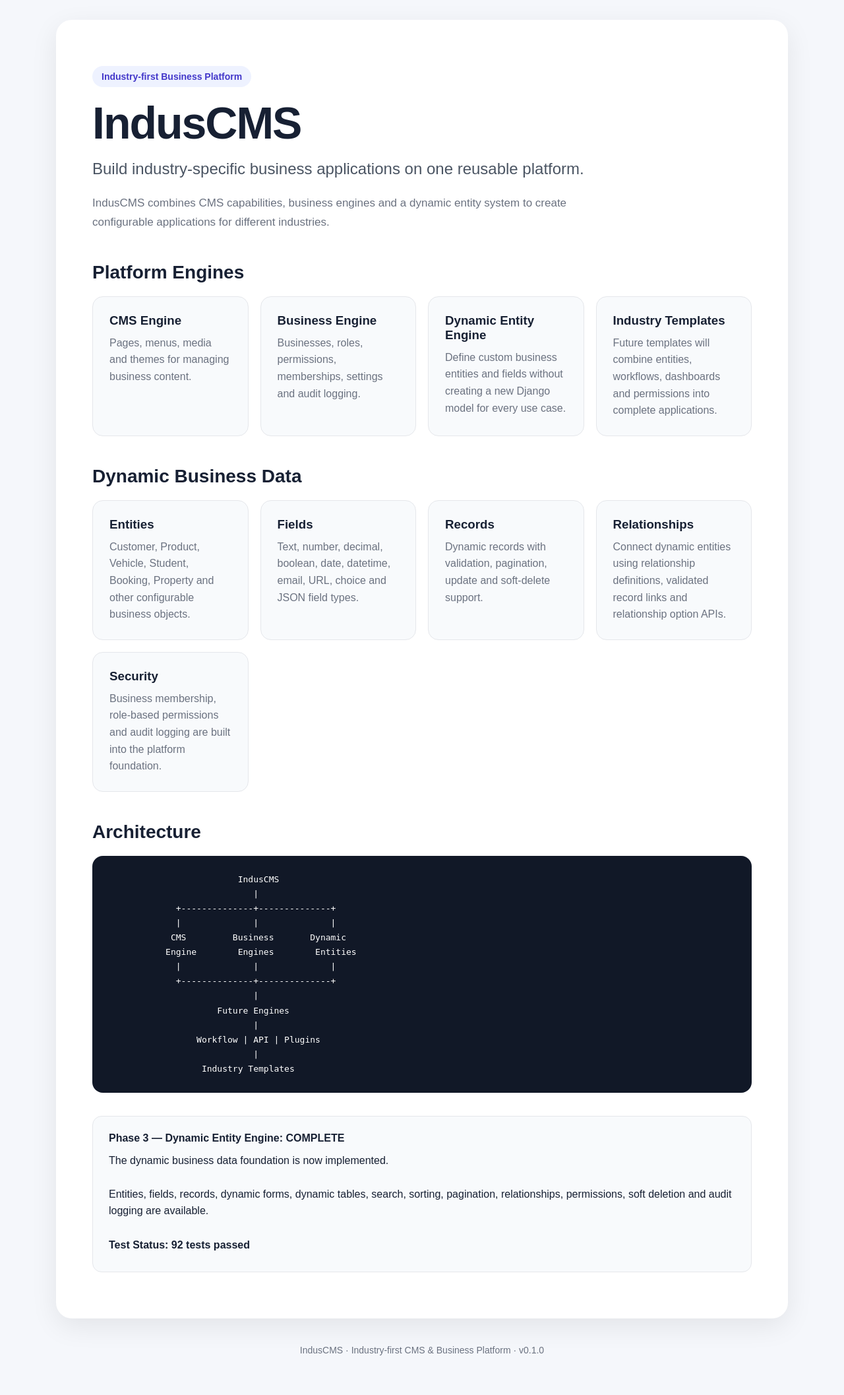
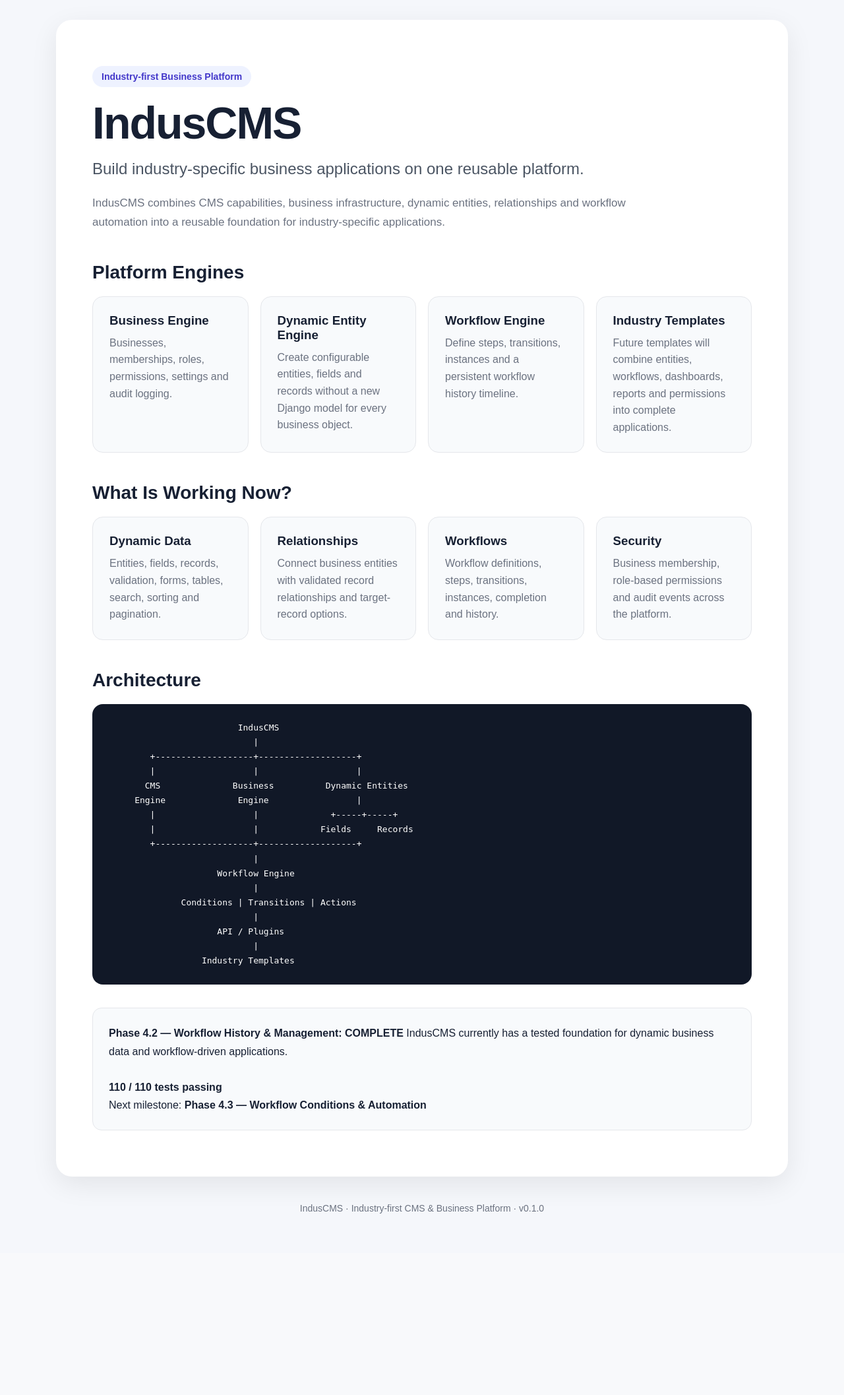
Before and after one commit to jitenkr2030/IndusCMS, a Django app: page / in a window 1280 px wide. Shown: the whole page at 66% size. After the commit the page ends 1839 px from the top, so only its background shows below. Run offline with Django 5.2, Linux system fonts and the light colour scheme.

Commit message:
docs: update homepage for workflow engine

```diff
--- a/templates/core/home.html
+++ b/templates/core/home.html
@@ -4,32 +4,21 @@
     <meta charset="UTF-8">
     <meta name="viewport" content="width=device-width, initial-scale=1.0">
     <title>IndusCMS — Industry-first CMS & Business Platform</title>
-
     <style>
-        * {
-            box-sizing: border-box;
-        }
-
+        * { box-sizing: border-box; }
         body {
             margin: 0;
             font-family: Arial, Helvetica, sans-serif;
             background: #f5f7fb;
             color: #172033;
         }
-
-        .container {
-            max-width: 1150px;
-            margin: auto;
-            padding: 30px 20px 60px;
-        }
-
+        .container { max-width: 1150px; margin: auto; padding: 30px 20px 60px; }
         .hero {
             background: white;
             padding: 70px 55px;
             border-radius: 24px;
-            box-shadow: 0 12px 40px rgba(0, 0, 0, 0.08);
+            box-shadow: 0 12px 40px rgba(0,0,0,.08);
         }
-
         .badge {
             display: inline-block;
             padding: 8px 14px;
@@ -40,76 +29,23 @@
             font-weight: bold;
             margin-bottom: 20px;
         }
-
-        h1 {
-            font-size: clamp(42px, 7vw, 68px);
-            line-height: 1;
-            margin: 0 0 18px;
-            letter-spacing: -2px;
-        }
-
-        .tagline {
-            font-size: 24px;
-            line-height: 1.5;
-            color: #4b5563;
-            max-width: 800px;
-        }
-
-        .description {
-            font-size: 17px;
-            line-height: 1.7;
-            color: #6b7280;
-            max-width: 800px;
-            margin-top: 20px;
-        }
-
-        .section {
-            margin-top: 45px;
-        }
-
-        .section h2 {
-            font-size: 28px;
-            margin-bottom: 20px;
-        }
-
-        .grid {
-            display: grid;
-            grid-template-columns: repeat(auto-fit, minmax(230px, 1fr));
-            gap: 18px;
-        }
-
-        .card {
-            background: #f8fafc;
-            padding: 25px;
-            border-radius: 16px;
-            border: 1px solid #e5e7eb;
-        }
-
-        .card h3 {
-            margin-top: 0;
-            margin-bottom: 10px;
-        }
-
-        .card p {
-            margin: 0;
-            color: #6b7280;
-            line-height: 1.6;
-        }
-
+        h1 { font-size: clamp(42px,7vw,68px); line-height: 1; margin: 0 0 18px; letter-spacing: -2px; }
+        .tagline { font-size: 24px; line-height: 1.5; color: #4b5563; max-width: 820px; }
+        .description { font-size: 17px; line-height: 1.7; color: #6b7280; max-width: 820px; margin-top: 20px; }
+        .section { margin-top: 45px; }
+        .section h2 { font-size: 28px; margin-bottom: 20px; }
+        .grid { display: grid; grid-template-columns: repeat(auto-fit,minmax(230px,1fr)); gap: 18px; }
+        .card { background: #f8fafc; padding: 25px; border-radius: 16px; border: 1px solid #e5e7eb; }
+        .card h3 { margin-top: 0; margin-bottom: 10px; }
+        .card p { margin: 0; color: #6b7280; line-height: 1.6; }
         .status {
             margin-top: 35px;
-            padding: 20px 24px;
+            padding: 24px;
             border-radius: 14px;
             background: #f8fafc;
             border: 1px solid #e5e7eb;
-            line-height: 1.6;
+            line-height: 1.7;
         }
-
-        .status strong {
-            display: block;
-            margin-bottom: 8px;
-        }
-
         .architecture {
             margin-top: 20px;
             padding: 25px;
@@ -118,194 +54,113 @@
             border-radius: 16px;
             overflow-x: auto;
         }
-
-        .architecture pre {
-            margin: 0;
-            font-family: monospace;
-            line-height: 1.7;
-        }
-
-        .footer {
-            text-align: center;
-            color: #6b7280;
-            margin-top: 40px;
-            font-size: 14px;
-        }
-
-        @media (max-width: 700px) {
-            .hero {
-                padding: 40px 25px;
-            }
-
-            .tagline {
-                font-size: 20px;
-            }
-
-            .container {
-                padding-left: 15px;
-                padding-right: 15px;
-            }
+        .architecture pre { margin: 0; font-family: monospace; line-height: 1.7; }
+        .footer { text-align: center; color: #6b7280; margin-top: 40px; font-size: 14px; }
+        @media (max-width:700px) {
+            .hero { padding: 40px 25px; }
+            .tagline { font-size: 20px; }
+            .container { padding-left: 15px; padding-right: 15px; }
         }
     </style>
 </head>
-
 <body>
-
 <div class="container">
-
 <section class="hero">
-
-        <div class="badge">
-            Industry-first Business Platform
-        </div>
-
+    <div class="badge">Industry-first Business Platform</div>
     <h1>IndusCMS</h1>
-
     <div class="tagline">
         Build industry-specific business applications on one reusable platform.
     </div>
-
     <div class="description">
-            IndusCMS combines CMS capabilities, business engines and a
-            dynamic entity system to create configurable applications for
-            different industries.
+        IndusCMS combines CMS capabilities, business infrastructure, dynamic entities,
+        relationships and workflow automation into a reusable foundation for
+        industry-specific applications.
     </div>
 
     <div class="section">
-
         <h2>Platform Engines</h2>
-
         <div class="grid">
-
-                <div class="card">
-                    <h3>CMS Engine</h3>
-                    <p>
-                        Pages, menus, media and themes for managing business content.
-                    </p>
-                </div>
-
             <div class="card">
                 <h3>Business Engine</h3>
-                    <p>
-                        Businesses, roles, permissions, memberships,
-                        settings and audit logging.
-                    </p>
+                <p>Businesses, memberships, roles, permissions, settings and audit logging.</p>
             </div>
-
             <div class="card">
                 <h3>Dynamic Entity Engine</h3>
-                    <p>
-                        Define custom business entities and fields without
-                        creating a new Django model for every use case.
-                    </p>
+                <p>Create configurable entities, fields and records without a new Django model for every business object.</p>
             </div>
-
+            <div class="card">
+                <h3>Workflow Engine</h3>
+                <p>Define steps, transitions, instances and a persistent workflow history timeline.</p>
+            </div>
             <div class="card">
                 <h3>Industry Templates</h3>
-                    <p>
-                        Future templates will combine entities, workflows,
-                        dashboards and permissions into complete applications.
-                    </p>
+                <p>Future templates will combine entities, workflows, dashboards, reports and permissions into complete applications.</p>
             </div>
-
         </div>
-
     </div>
 
     <div class="section">
-
-            <h2>Dynamic Business Data</h2>
-
+        <h2>What Is Working Now?</h2>
         <div class="grid">
-
             <div class="card">
-                    <h3>Entities</h3>
-                    <p>
-                        Customer, Product, Vehicle, Student, Booking,
-                        Property and other configurable business objects.
-                    </p>
+                <h3>Dynamic Data</h3>
+                <p>Entities, fields, records, validation, forms, tables, search, sorting and pagination.</p>
             </div>
-
-                <div class="card">
-                    <h3>Fields</h3>
-                    <p>
-                        Text, number, decimal, boolean, date, datetime,
-                        email, URL, choice and JSON field types.
-                    </p>
-                </div>
-
-                <div class="card">
-                    <h3>Records</h3>
-                    <p>
-                        Dynamic records with validation, pagination,
-                        update and soft-delete support.
-                    </p>
-                </div>
-
             <div class="card">
                 <h3>Relationships</h3>
-                    <p>
-                        Connect dynamic entities using relationship definitions,
-                        validated record links and relationship option APIs.
-                    </p>
+                <p>Connect business entities with validated record relationships and target-record options.</p>
             </div>
-
+            <div class="card">
+                <h3>Workflows</h3>
+                <p>Workflow definitions, steps, transitions, instances, completion and history.</p>
+            </div>
             <div class="card">
                 <h3>Security</h3>
-                    <p>
-                        Business membership, role-based permissions and
-                        audit logging are built into the platform foundation.
-                    </p>
+                <p>Business membership, role-based permissions and audit events across the platform.</p>
             </div>
-
         </div>
-
     </div>
 
     <div class="section">
-
         <h2>Architecture</h2>
-
         <div class="architecture">
 <pre>
                          IndusCMS
                             |
-             +--------------+--------------+
-             |              |              |
-            CMS         Business       Dynamic
-           Engine        Engines        Entities
-             |              |              |
-             +--------------+--------------+
+        +-------------------+-------------------+
+        |                   |                   |
+       CMS              Business          Dynamic Entities
+     Engine              Engine                 |
+        |                   |              +-----+-----+
+        |                   |            Fields     Records
+        +-------------------+-------------------+
                             |
-                     Future Engines
+                     Workflow Engine
                             |
-                 Workflow | API | Plugins
+              Conditions | Transitions | Actions
+                            |
+                     API / Plugins
                             |
                   Industry Templates
 </pre>
         </div>
-
     </div>
 
     <div class="status">
-            <strong>Phase 3 — Dynamic Entity Engine: COMPLETE</strong>
-            The dynamic business data foundation is now implemented.
+        <strong>Phase 4.2 — Workflow History & Management: COMPLETE</strong>
+        IndusCMS currently has a tested foundation for dynamic business data
+        and workflow-driven applications.
         <br><br>
-            Entities, fields, records, dynamic forms, dynamic tables,
-            search, sorting, pagination, relationships, permissions,
-            soft deletion and audit logging are available.
-            <br><br>
-            <strong>Test Status: 92 tests passed</strong>
+        <strong>110 / 110 tests passing</strong>
+        <br>
+        Next milestone: <strong>Phase 4.3 — Workflow Conditions & Automation</strong>
     </div>
-
 </section>
 
 <div class="footer">
     IndusCMS · Industry-first CMS & Business Platform
     {% if version %} · v{{ version }}{% endif %}
 </div>
-
 </div>
-
 </body>
 </html>
```
Lines whose indentation alone changed are shown as unchanged.
